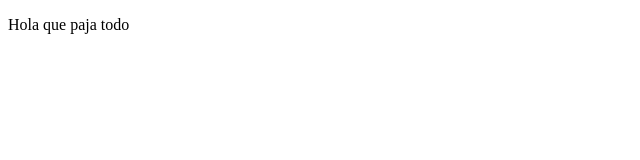
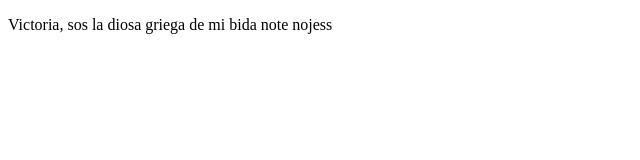
Before and after one commit to cristhianzeniquel/proyectoDemoCursoPrework-test, a plain HTML site: page index.html in a window 1280 px wide. Shown: the whole page, without its empty margins (0-640 px from the left). Drawn offline with Linux system fonts and the light colour scheme.

Commit message:
cambios agregamos sitio victoria

```diff
--- a/index.html
+++ b/index.html
@@ -8,7 +8,7 @@
 </head>
 <body>
     <p>
-        Hola que paja todo
+        Victoria, sos la diosa griega de mi bida note nojess
     </p>
 </body>
 </html>
```
